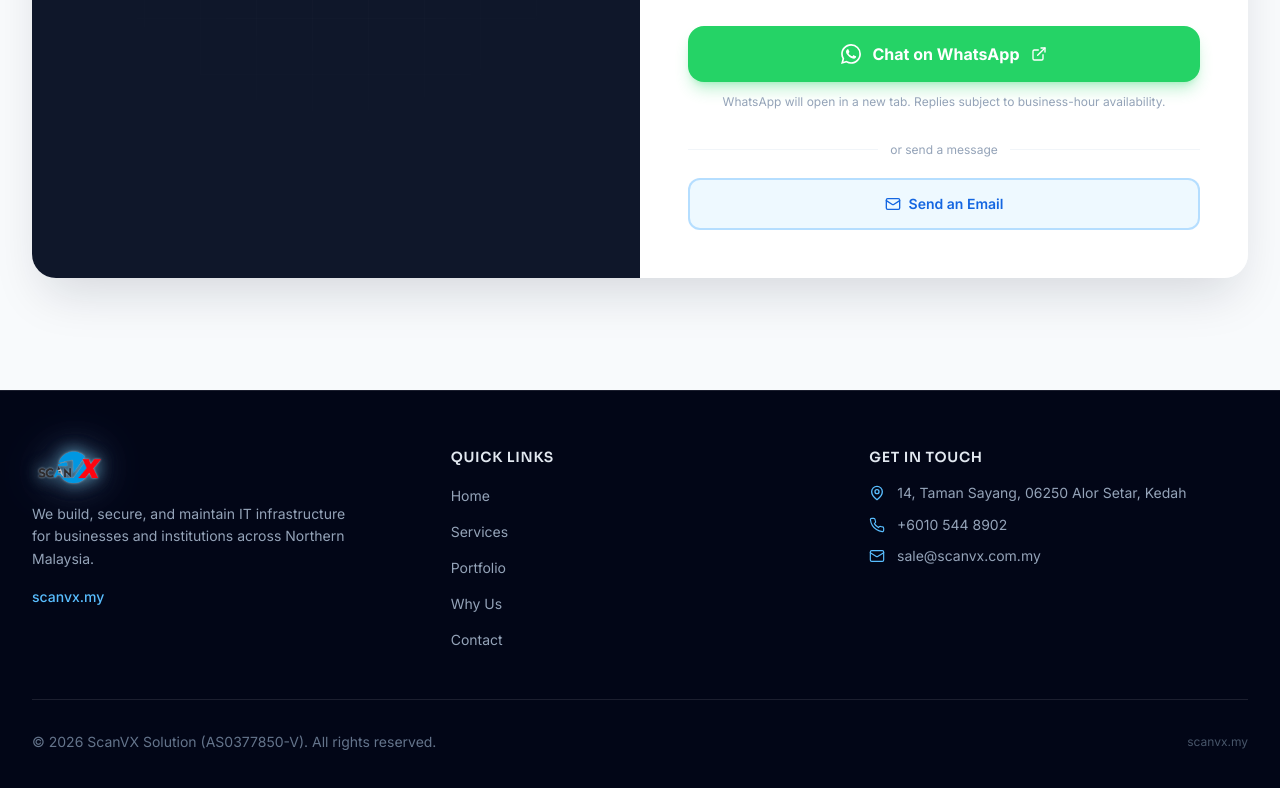
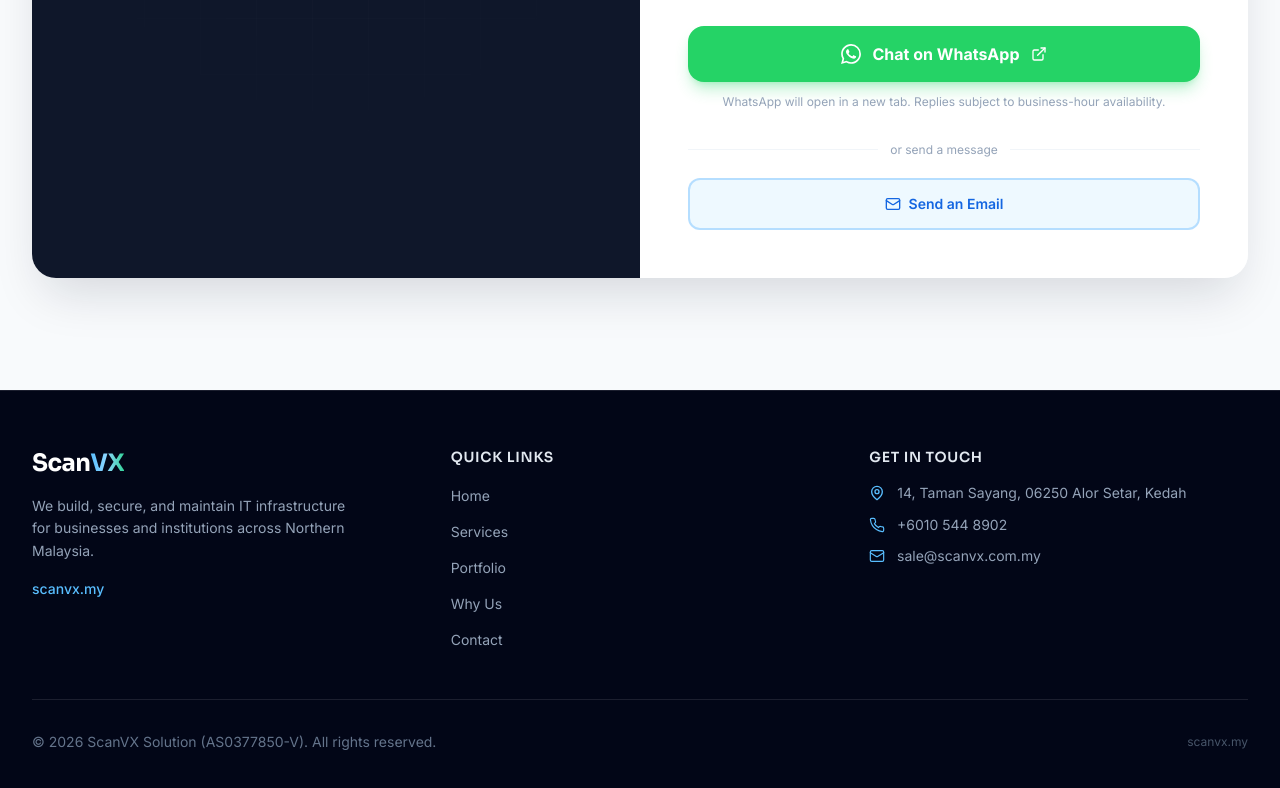
Before and after one commit to fyruz85/scanvx, a React (Vite) app: page / in a window 1280 px wide. Shown: the part 4704-5492 px from the top of the page. Built offline with nearby package versions, Linux system fonts and the light colour scheme.

Commit message:
feat: match text logo in footer

```diff
--- a/src/components/Footer.tsx
+++ b/src/components/Footer.tsx
@@ -50,15 +50,9 @@ export function Footer() {
         <div className="grid gap-10 md:grid-cols-3">
           {/* Brand */}
           <div>
-            <img
-              src="/images/logo.png"
-              alt="ScanVX Solution"
-              className="h-10 w-auto"
-              style={{
-                filter:
-                  'drop-shadow(0 0 8px rgba(59,180,255,0.55)) drop-shadow(0 0 20px rgba(59,130,246,0.35)) drop-shadow(0 0 1px rgba(255,255,255,0.6)) brightness(1.1)',
-              }}
-            />
+            <div className="font-display text-2xl font-bold tracking-tight text-white">
+              Scan<span className="gradient-text">VX</span>
+            </div>
             <p className="mt-4 max-w-xs text-sm leading-relaxed text-ink-400">
               We build, secure, and maintain IT infrastructure for businesses
               and institutions across Northern Malaysia.
```
